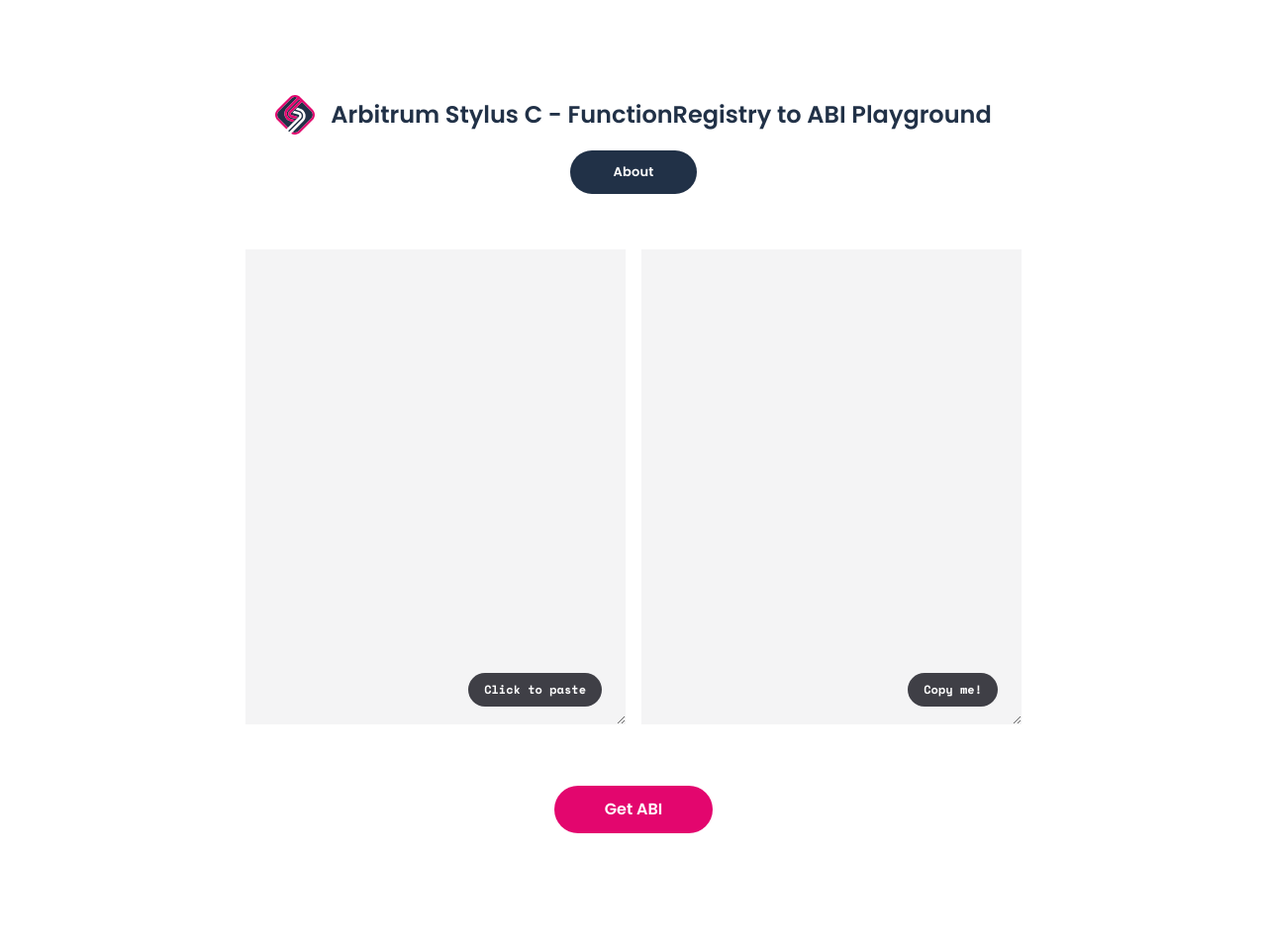
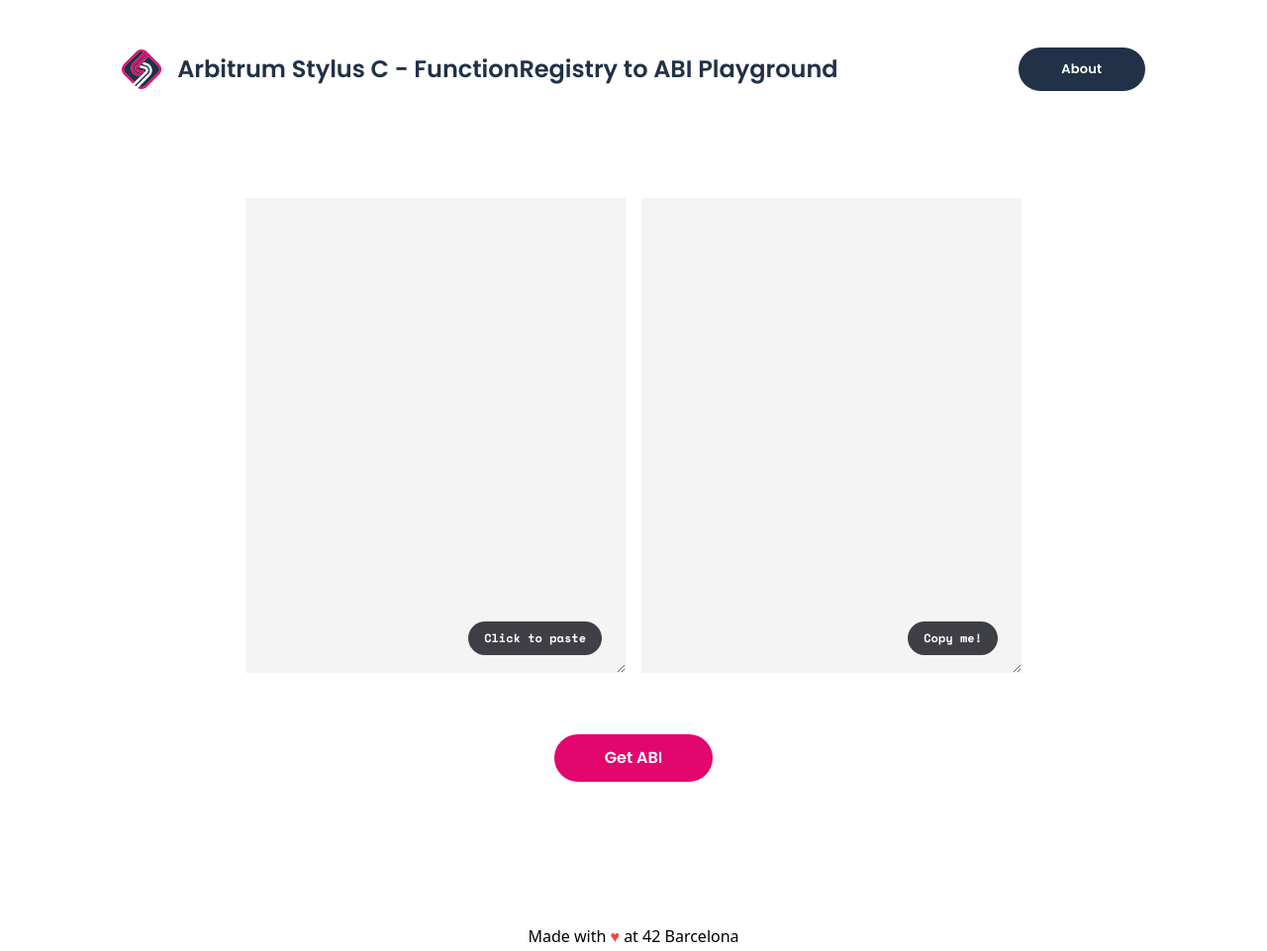
Before and after one commit to roabhi/Stylus-hack-Lemon, a plain HTML site: page index.html in a window 1280 px wide. Shown: the whole page at 99% size. Before the commit the page ends 938 px from the top, so only its background shows below. Drawn offline with nearby package versions, Linux system fonts and the light colour scheme.

Commit message:
Finished project

```diff
--- a/css/styles.css
+++ b/css/styles.css
@@ -5,6 +5,24 @@ html,
 body {
   font: 'Poppins', sans-serif;
   font-weight: 400;
+}
+
+header {
+  position: fixed;
+  width: 95%;
+  top: 0;
+  left: 0;
+  right: 0;
+  margin: 0 auto;
+  padding: 2rem 0;
+  background: rgba(255, 255, 255, 0.5) none;
+  z-index: 10;
+
+  display: flex;
+  flex-wrap: wrap;
+  justify-content: space-around;
+  align-items: center;
+  align-content: center;
 }
 
 header > div > div {
@@ -30,10 +48,15 @@ nav li {
 
 div#info {
   display: none;
+  margin: 3rem 0;
 }
 
 div#info.show {
   display: block;
+}
+
+main {
+  margin: 12rem 0 0 0;
 }
 
 div.field-holder {
--- a/index.html
+++ b/index.html
@@ -18,7 +18,7 @@
     <title>Function Registry 2 registry</title>
   </head>
   <body>
-    <header class="mt-[6rem]">
+    <header>
       <div class="flex justify-center align-center items-center">
         <div></div>
         <h1
@@ -35,6 +35,8 @@
           about
         </li>
       </nav>
+    </header>
+    <main class="flex flex-col jusity-center">
       <div id="info">
         <p class="text-center mt-[2rem] poppins-regular max-w-[50rem] mx-auto">
           This is an utlity created for the
@@ -68,8 +70,6 @@
           types or Stylus based return functions.
         </p>
       </div>
-    </header>
-    <main class="flex flex-col jusity-center mt-[3rem]">
       <section
         class="max-w-[50rem] w-full flex jusity-center content-center align-center mx-auto"
       >
@@ -109,6 +109,9 @@
         id="compile-btn"
       />
     </main>
+    <footer class="text-center my-[3rem]">
+      Made with <span class="text-red-500">&hearts;</span> at 42 Barcelona
+    </footer>
     <script src="js/main.js" type="module"></script>
     <script src="js/modules/parser.js" type="module"></script>
   </body>
--- a/js/modules/parser.js
+++ b/js/modules/parser.js
@@ -70,7 +70,7 @@ export const parseCCode = (_code) => {
 
     const paramsString = firstParamType ? `${firstParamType}` : ''
 
-    return `function ${functionName}(${paramsString}) view returns (${returnType})`
+    return `"function ${functionName}(${paramsString}) view returns (${returnType})"`
   })
 
   return solidityFunctions.filter(Boolean)
```
